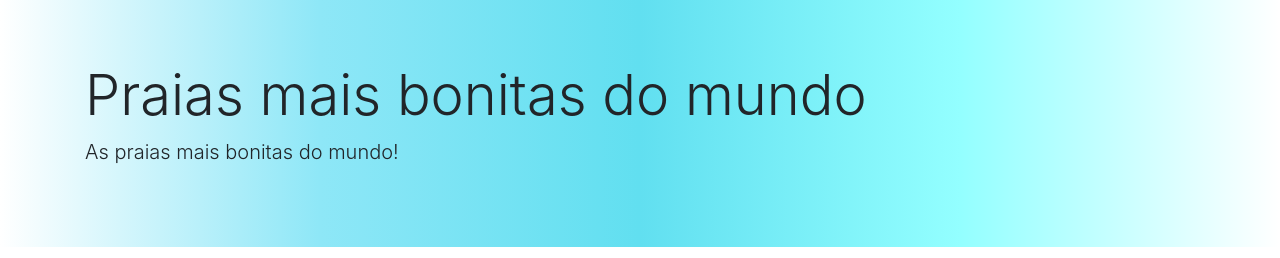
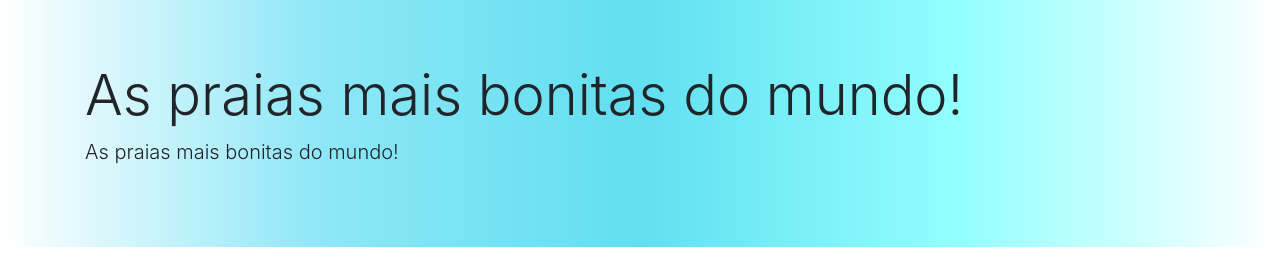
Before and after one commit to anacarolyna/Praias, a plain HTML site: page index.html in a window 1280 px wide. Shown: the part 1020-1278 px from the top of the page. Drawn offline with nearby package versions, Linux system fonts and the light colour scheme.

Commit message:
Editando

```diff
--- a/index.html
+++ b/index.html
@@ -93,7 +93,7 @@
         <!--Jumbotron-->
       <div id="menuPraia" class="jumbotron jumbotron-fluid corJT ">
         <div class="container">
-          <h1 class="display-4">Praias mais bonitas do mundo</h1>
+          <h1 class="display-4">As praias mais bonitas do mundo!</h1>
           <p class="lead">As praias mais bonitas do mundo!</p>
         </div>
       </div>
```
